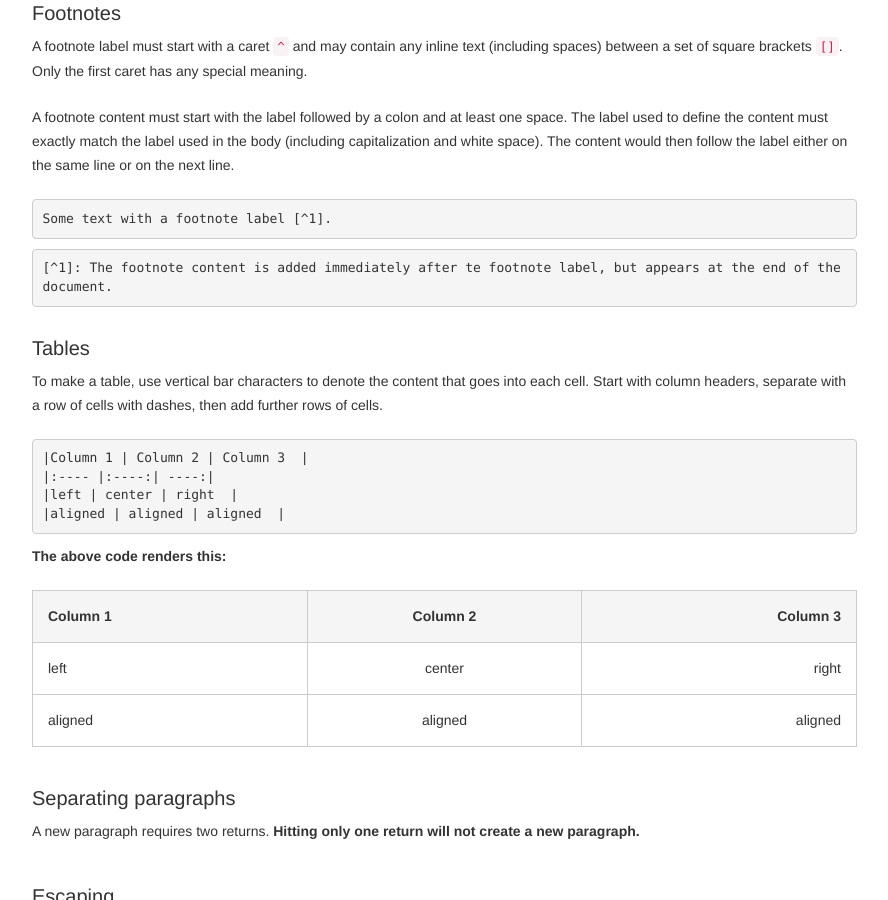
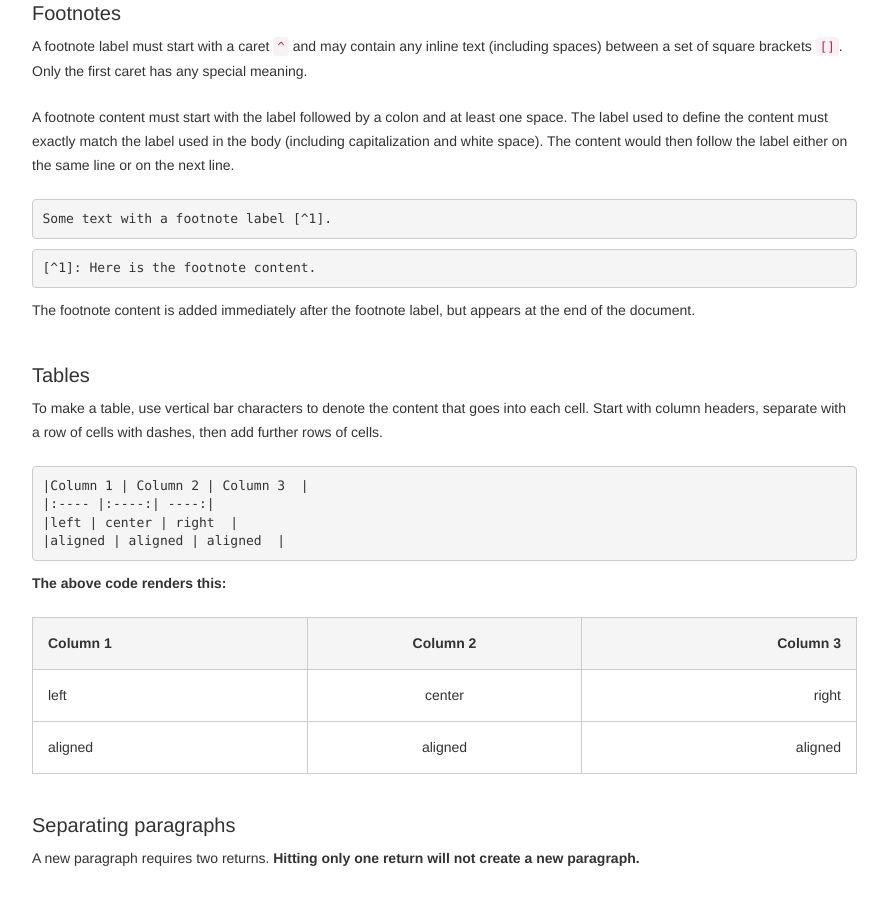
Before and after one commit to sancsoft/help.beegit.com, a Jekyll site: the page built from general/_posts/2014-11-01-markdown-formatting-guide.md, in a window 1280 px wide and 900 px high, scrolled down 2647 px. Shown: the whole window, without its empty margins (53-941 px from the left). Built offline with Jekyll 4.4.1, drawn with Linux system fonts in a browser that asks for light colours; nearby versions of some CDN libraries; comment, search, counter and statistics services are not loaded.

Commit message:
Fixed typo on Markdown formatting page

````diff
--- a/general/_posts/2014-11-01-markdown-formatting-guide.md
+++ b/general/_posts/2014-11-01-markdown-formatting-guide.md
@@ -141,8 +141,10 @@ Some text with a footnote label [^1].
 ```
 
 ```
-[^1]: The footnote content is added immediately after te footnote label, but appears at the end of the document.
+[^1]: Here is the footnote content.
 ```
+
+The footnote content is added immediately after the footnote label, but appears at the end of the document.
 
 ### Tables
 To make a table, use vertical bar characters to denote the content that goes into each cell. Start with column headers, separate with a row of cells with dashes, then add further rows of cells.
````
